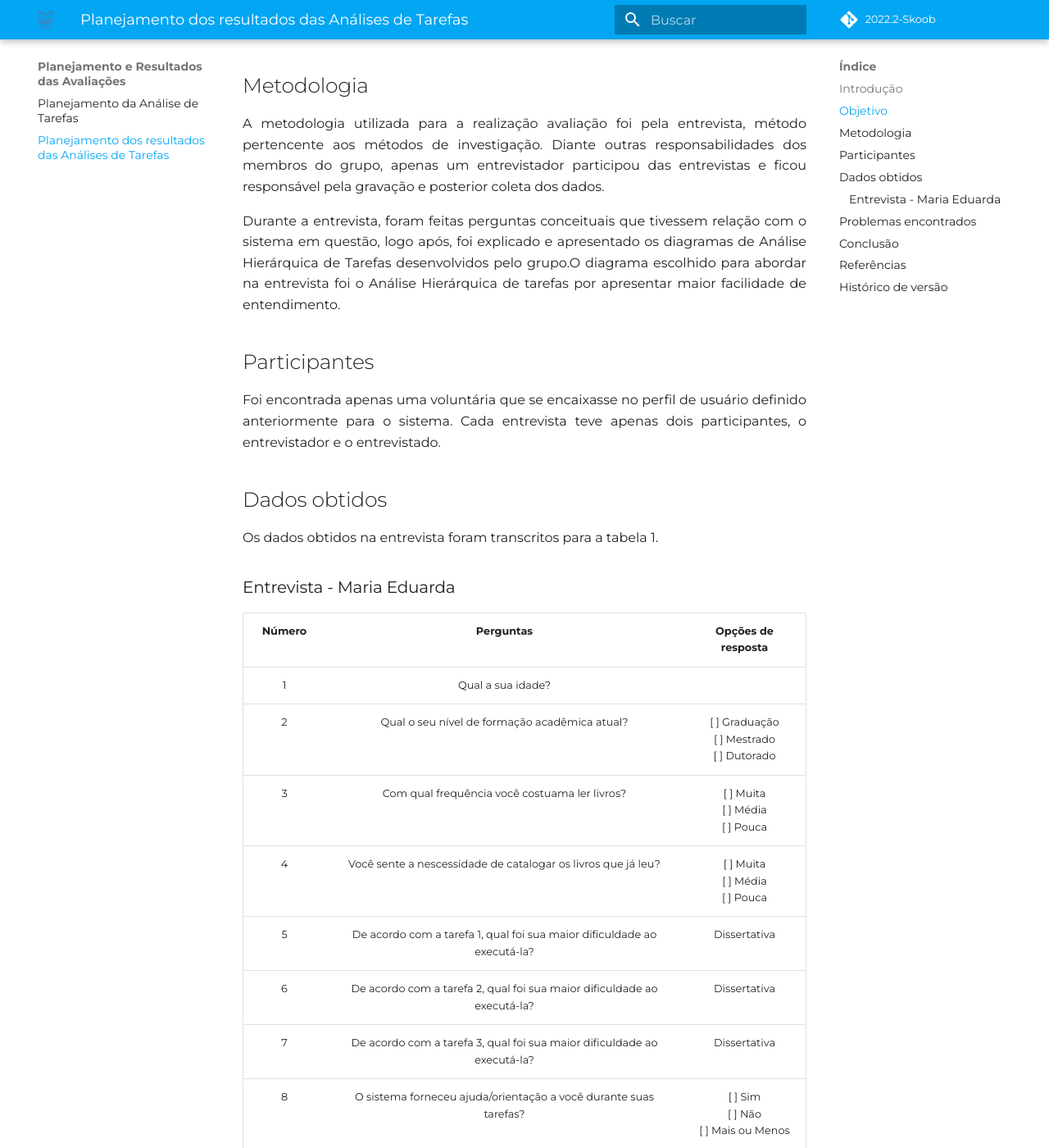
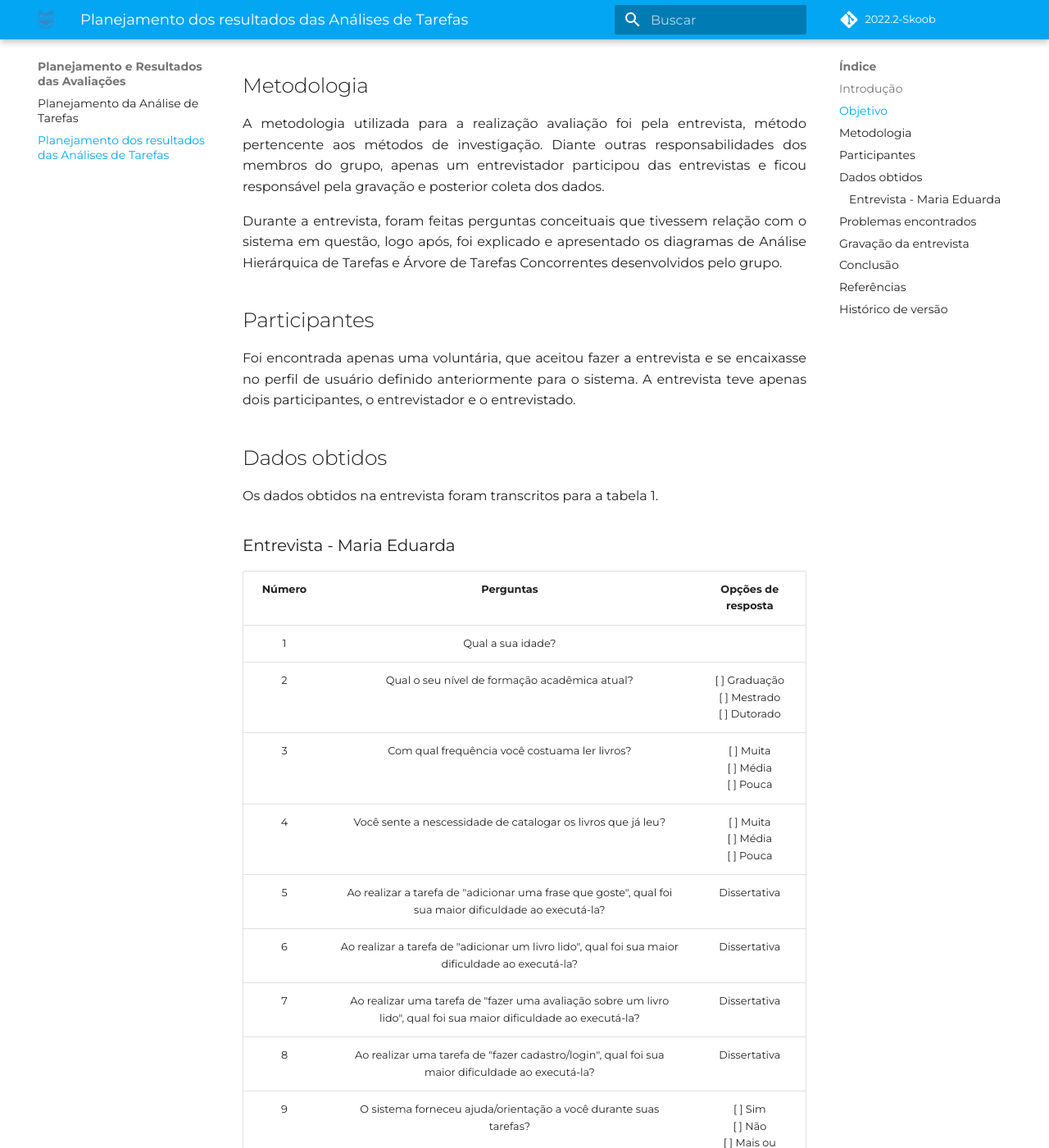
Before and after one commit to Interacao-Humano-Computador/2022.2-Skoob, an MkDocs documentation site: the page built from docs/planejamentoAnalise/planejamento-resultados-analise-tarefas.md, in a window 1280 px wide and 1400 px high, scrolled down 636 px. Shown: the whole window at 82% size. Built offline with MkDocs 1.6.1 and Material for MkDocs 9.7.7, drawn with Linux system fonts in a browser that asks for light colours; some web fonts are replaced; comment, search, counter and statistics services are not loaded; some of the changed text lies outside the part shown.

Commit message:
arrumando perguntas e adicionando em avaliação

```diff
--- a/docs/planejamentoAnalise/planejamento-resultados-analise-tarefas.md
+++ b/docs/planejamentoAnalise/planejamento-resultados-analise-tarefas.md
@@ -12,11 +12,11 @@
 ## Metodologia
 
 <p align="justify">A metodologia utilizada para a realização avaliação foi pela entrevista, método pertencente aos métodos de investigação. Diante outras responsabilidades dos membros do grupo, apenas um entrevistador participou das entrevistas e ficou responsável pela gravação e posterior coleta dos dados.</p>
-<p align="justify">Durante a entrevista, foram feitas perguntas conceituais que tivessem relação com o sistema em questão, logo após, foi explicado e apresentado os diagramas de Análise Hierárquica de Tarefas desenvolvidos pelo grupo.O diagrama escolhido para abordar na entrevista foi o Análise Hierárquica de tarefas por apresentar maior facilidade de entendimento.</p>
+<p align="justify">Durante a entrevista, foram feitas perguntas conceituais que tivessem relação com o sistema em questão, logo após, foi explicado e apresentado os diagramas de Análise Hierárquica de Tarefas e Árvore de Tarefas Concorrentes desenvolvidos pelo grupo.</p>
 
 ## Participantes
 
-<p align="justify">Foi encontrada apenas uma voluntária que se encaixasse no perfil de usuário definido anteriormente para o sistema. Cada entrevista teve apenas dois participantes, o entrevistador e o entrevistado.</p>
+<p align="justify">Foi encontrada apenas uma voluntária, que aceitou fazer a entrevista e se encaixasse no perfil de usuário definido anteriormente para o sistema. A entrevista teve apenas dois participantes, o entrevistador e o entrevistado.</p>
 
 ## Dados obtidos
 
@@ -24,24 +24,25 @@
 
 ### Entrevista - Maria Eduarda
 
-| Número |                                    Perguntas                                    |                 Opções de resposta                 |
-| :----: | :-----------------------------------------------------------------------------: | :------------------------------------------------: |
-|   1    |                                Qual a sua idade?                                |                                                    |
-|   2    |                  Qual o seu nível de formação acadêmica atual?                  | [ ] Graduação </br> [ ] Mestrado </br>[ ] Dutorado |
-|   3    |                  Com qual frequência você costuama ler livros?                  |      [ ] Muita </br> [ ] Média </br>[ ] Pouca      |
-|   4    |          Você sente a nescessidade de catalogar os livros que já leu?           |      [ ] Muita </br> [ ] Média </br>[ ] Pouca      |
-|   5    |     De acordo com a tarefa 1, qual foi sua maior dificuldade ao executá-la?     |                    Dissertativa                    |
-|   6    |     De acordo com a tarefa 2, qual foi sua maior dificuldade ao executá-la?     |                    Dissertativa                    |
-|   7    |     De acordo com a tarefa 3, qual foi sua maior dificuldade ao executá-la?     |                    Dissertativa                    |
-|   8    |        O sistema forneceu ajuda/orientação a você durante suas tarefas?         |    [ ] Sim </br> [ ] Não </br>[ ] Mais ou Menos    |
-|   9    |                    O sistema é intuitivo em sua utilização?                     |    [ ] Sim </br> [ ] Não </br>[ ] Mais ou Menos    |
-|   10   |            Você possui controle total do site e de suas ferramentas?            |    [ ] Sim </br> [ ] Não </br>[ ] Mais ou Menos    |
-|   11   |           Qual o nível de dificuldade em encontrar os livros no site?           |      [ ] Muita </br> [ ] Média </br>[ ] Pouca      |
-|   12   | O sistema disponibilizou acessiblidade suficiente para você durante as tarefas? |    [ ] Sim </br> [ ] Não </br>[ ] Mais ou Menos    |
-|   13   |                    Quais as piores características do site?                     |                    Dissertativa                    |
-|   14   |                   Quais as melhores características do site?                    |                    Dissertativa                    |
-|   15   | O que você acha que deveria der melhorado no site em relação as tarefas feitas? |                    Dissertativa                    |
-|   16   |     O que você acha que deveria der melhorado no site em um aspecto geral?      |                    Dissertativa                    |
+| Número |                                                     Perguntas                                                      |                 Opções de resposta                 |
+| :----: | :----------------------------------------------------------------------------------------------------------------: | :------------------------------------------------: |
+|   1    |                                                 Qual a sua idade?                                                  |                                                    |
+|   2    |                                   Qual o seu nível de formação acadêmica atual?                                    | [ ] Graduação </br> [ ] Mestrado </br>[ ] Dutorado |
+|   3    |                                   Com qual frequência você costuama ler livros?                                    |      [ ] Muita </br> [ ] Média </br>[ ] Pouca      |
+|   4    |                            Você sente a nescessidade de catalogar os livros que já leu?                            |      [ ] Muita </br> [ ] Média </br>[ ] Pouca      |
+|   5    |       Ao realizar a tarefa de "adicionar uma frase que goste", qual foi sua maior dificuldade ao executá-la?       |                    Dissertativa                    |
+|   6    |          Ao realizar a tarefa de "adicionar um livro lido", qual foi sua maior dificuldade ao executá-la?          |                    Dissertativa                    |
+|   7    | Ao realizar uma tarefa de "fazer uma avaliação sobre um livro lido", qual foi sua maior dificuldade ao executá-la? |                    Dissertativa                    |
+|   8    |          Ao realizar uma tarefa de "fazer cadastro/login", qual foi sua maior dificuldade ao executá-la?           |                    Dissertativa                    |
+|   9    |                          O sistema forneceu ajuda/orientação a você durante suas tarefas?                          |    [ ] Sim </br> [ ] Não </br>[ ] Mais ou Menos    |
+|   10   |                                      O sistema é intuitivo em sua utilização?                                      |    [ ] Sim </br> [ ] Não </br>[ ] Mais ou Menos    |
+|   11   |                             Você possui controle total do site e de suas ferramentas?                              |    [ ] Sim </br> [ ] Não </br>[ ] Mais ou Menos    |
+|   12   |                            Qual o nível de dificuldade em encontrar os livros no site?                             |      [ ] Muita </br> [ ] Média </br>[ ] Pouca      |
+|   13   |                  O sistema disponibilizou acessiblidade suficiente para você durante as tarefas?                   |    [ ] Sim </br> [ ] Não </br>[ ] Mais ou Menos    |
+|   14   |                                      Quais as piores características do site?                                      |                    Dissertativa                    |
+|   15   |                                     Quais as melhores características do site?                                     |                    Dissertativa                    |
+|   16   |                  O que você acha que deveria der melhorado no site em relação as tarefas feitas?                   |                    Dissertativa                    |
+|   17   |                       O que você acha que deveria der melhorado no site em um aspecto geral?                       |                    Dissertativa                    |
 
 <figcaption align='center'>
     Tabela 1: Perguntas realizadas durante a entrevista com respectivas respostas.
@@ -50,6 +51,8 @@
 ## Problemas encontrados
 
 <p align="justify"></p>
+
+## Gravação da entrevista
 
 ## Conclusão
 
```
Also changed, not shown: docs/analise-de-requisitos/analise-de-tarefas-concorrentes.md (+8 -1 lines), docs/planejamentoAnalise/planejamento-analise-tarefas.md (+16 -14 lines), docs/analise-de-requisitos/assets/avaLivro.png (added).
